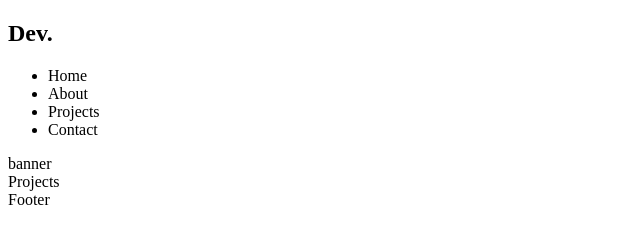
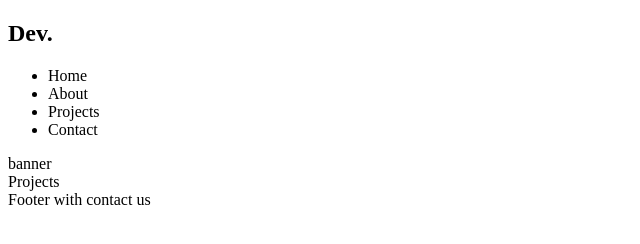
Before and after one commit to javed97/Portfolio, a plain HTML site: page index.html in a window 1280 px wide. Shown: the whole page, without its empty margins (0-640 px from the left). Drawn offline with Linux system fonts and the light colour scheme.

Commit message:
Testing Bash

```diff
--- a/index.html
+++ b/index.html
@@ -29,7 +29,7 @@
         Projects
     </section>
     <footer>
-        Footer
+        Footer with contact us
     </footer>
 </body>
 </html>
```
